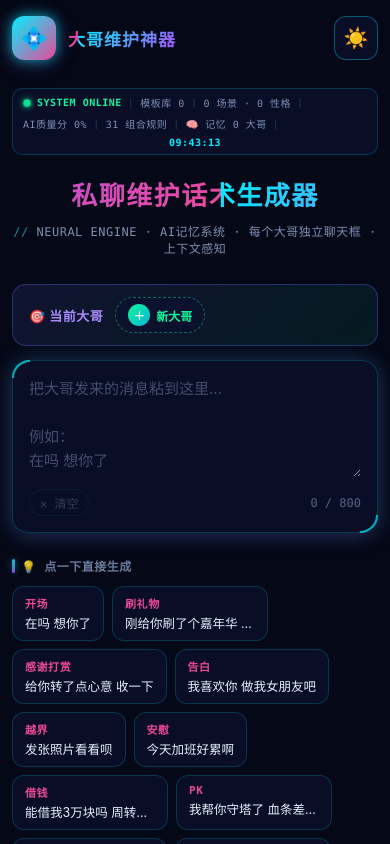
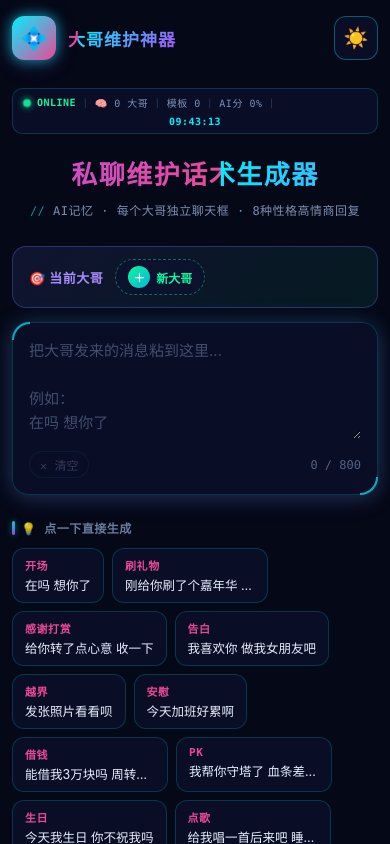
Before and after one commit to dugud552-lab/huashu-shenqi, a Next.js app: page / in a window 390 px wide. Shown: the top 844 px of the page. Built offline with nearby package versions, Linux system fonts and the light colour scheme.

Commit message:
feat: mobile-first redesign + click template to fill input

```diff
--- a/pages/index.js
+++ b/pages/index.js
@@ -534,24 +534,20 @@ export default function Home() {
 
       <div className="sys-status">
         <span className="sys-dot" />
-        <span className="sys-text">SYSTEM ONLINE</span>
+        <span className="sys-text">ONLINE</span>
+        <span className="sys-sep hide-sm">|</span>
+        <span className="sys-info hide-sm">🧠 {brothers.length} 大哥</span>
+        <span className="sys-sep hide-sm">|</span>
+        <span className="sys-info hide-xs">模板 {stats.templates.toLocaleString()}</span>
+        <span className="sys-sep hide-xs">|</span>
+        <span className="sys-info hide-xs">AI分 {stats.qualityCoverage}%</span>
         <span className="sys-sep">|</span>
-        <span className="sys-info">模板库 {stats.templates.toLocaleString()}</span>
-        <span className="sys-sep">|</span>
-        <span className="sys-info">{stats.scenarios} 场景 · {stats.personalities} 性格</span>
-        <span className="sys-sep">|</span>
-        <span className="sys-info">AI质量分 {stats.qualityCoverage}%</span>
-        <span className="sys-sep">|</span>
-        <span className="sys-info">{stats.combinationRules} 组合规则</span>
-        <span className="sys-sep">|</span>
-        <span className="sys-info">🧠 记忆 {brothers.length} 大哥</span>
-        <span className="sys-sep">|</span>
-        <span className="sys-time">{now || "--:--:--"}</span>
+        <span className="sys-time">{now || "--:--"}</span>
       </div>
 
       <div className="hero">
         <h1>私聊维护话术生成器</h1>
-        <p>NEURAL ENGINE · AI记忆系统 · 每个大哥独立聊天框 · 上下文感知</p>
+        <p className="hero-sub">AI记忆 · 每个大哥独立聊天框 · 8种性格高情商回复</p>
       </div>
 
       {/* 🧠 大哥选择器（独立会话入口） */}
```
